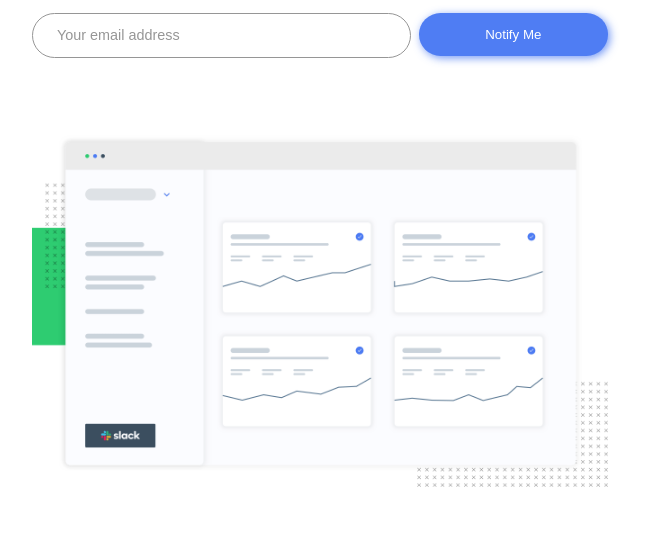
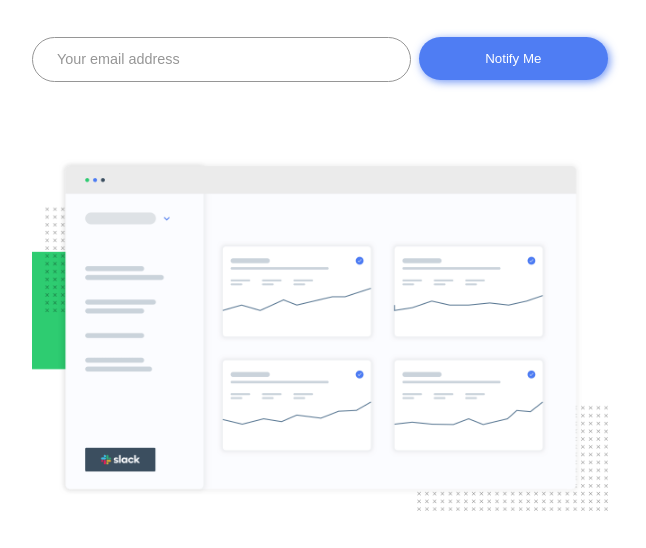
Before and after one commit to carniel-carl/coming-soon-page, a plain HTML site: page index.html in a window 1280 px wide. Shown: the part 223-771 px from the top of the page, without its empty margins (320-966 px from the left). Drawn offline with nearby package versions, Linux system fonts and the light colour scheme.

Commit message:
adjust sizes

```diff
--- a/style.css
+++ b/style.css
@@ -39,8 +39,8 @@ ul {
 }
 
 .container {
-    margin:3rem 2rem;
-    max-width: 40rem;
+    margin:4.5rem 0 1.2rem;
+    max-width: 45rem;
     text-align: center;
 }
 
```
